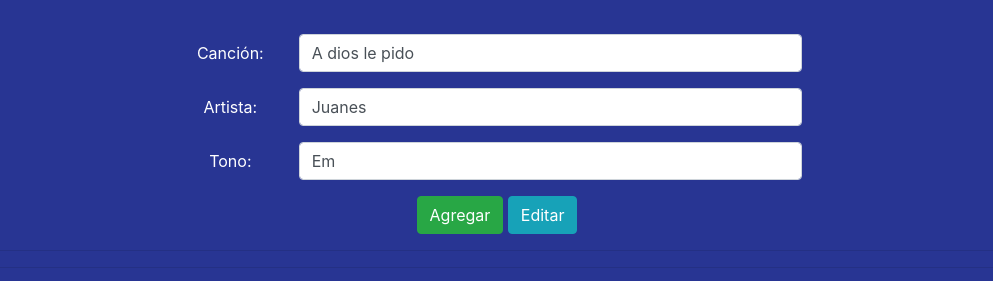
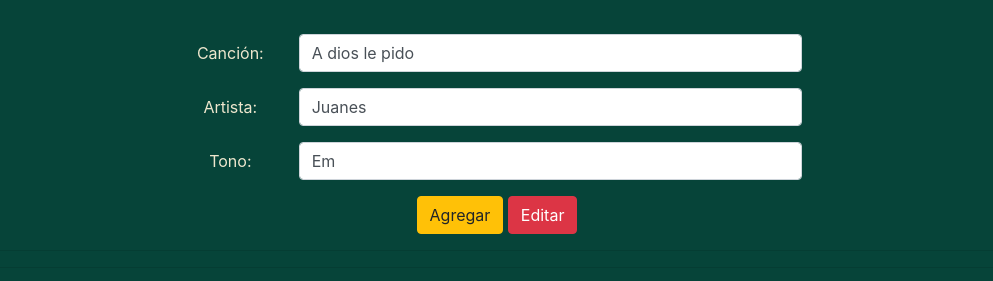
Before and after one commit to Rodroy019/0702-MiRepertorio, a plain HTML site: page index.html in a window 1280 px wide. Shown: the part 76-357 px from the top of the page, without its empty margins (143-1136 px from the left). Drawn offline with nearby package versions, Linux system fonts and the light colour scheme; no server answers.

Commit message:
change: se realizan cambios esteticos

```diff
--- a/index.html
+++ b/index.html
@@ -1,5 +1,5 @@
 <!DOCTYPE html>
-<html lang="en">
+<html lang="es">
 
 <head>
   <meta charset="UTF-8" />
@@ -33,10 +33,10 @@
             <input type="text" class="form-control" id="tono" value="Em" />
           </div>
         </div>
-        <button onclick="nuevaCancion()" id="agregar" class="m-auto btn btn-success">
+        <button onclick="nuevaCancion()" id="agregar" class="m-auto btn btn-warning">
           Agregar
         </button>
-        <button onclick="editarCancion()" id="editar" class="m-auto btn btn-info">
+        <button onclick="editarCancion()" id="editar" class="m-auto btn btn-danger">
           Editar
         </button>
       </div>
@@ -70,8 +70,8 @@
 <style>
   body {
     text-align: center;
-    background: #283593;
-    color: white;
+    background: #064439;
+    color: #eee7ce;
   }
 </style>
 
```
